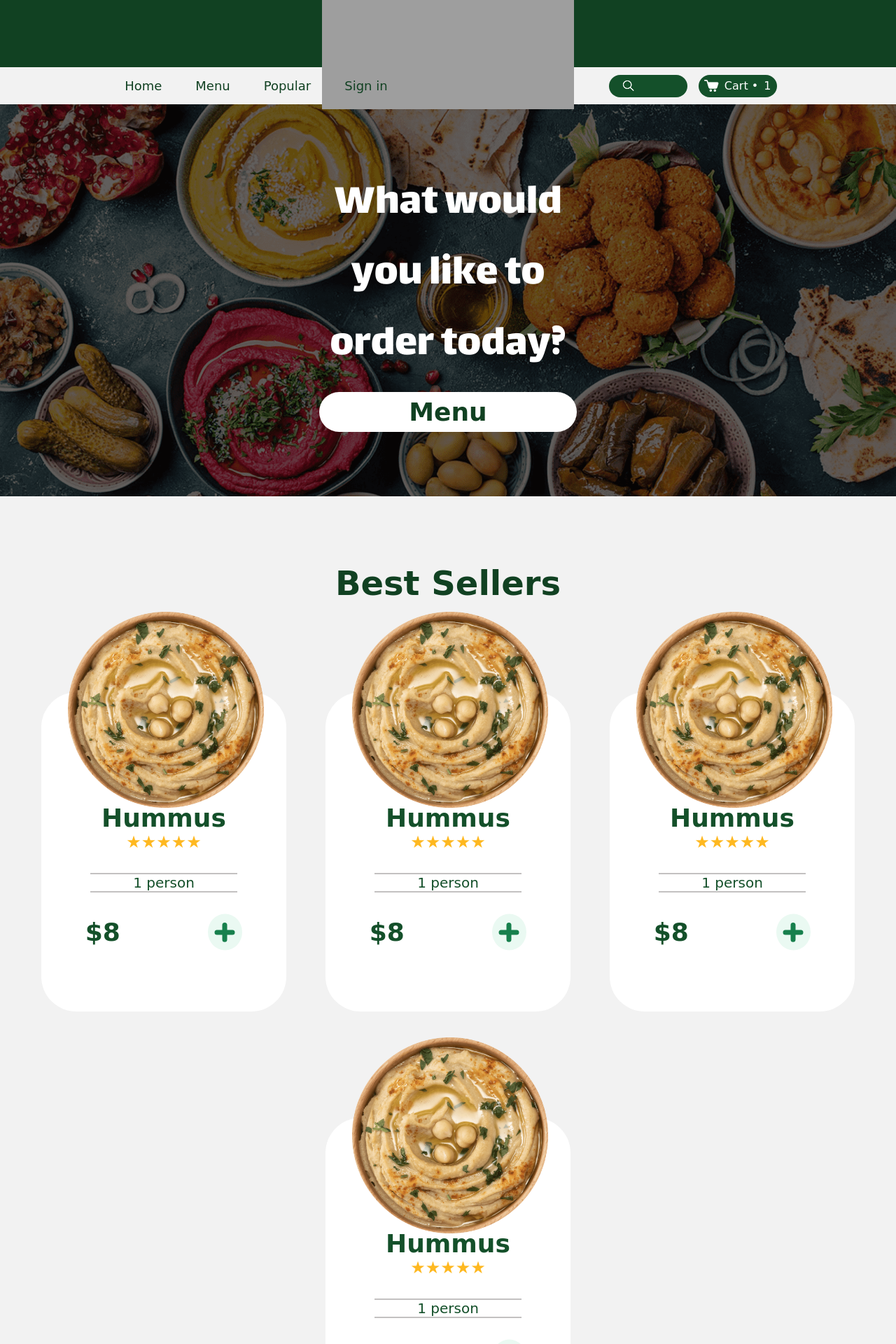
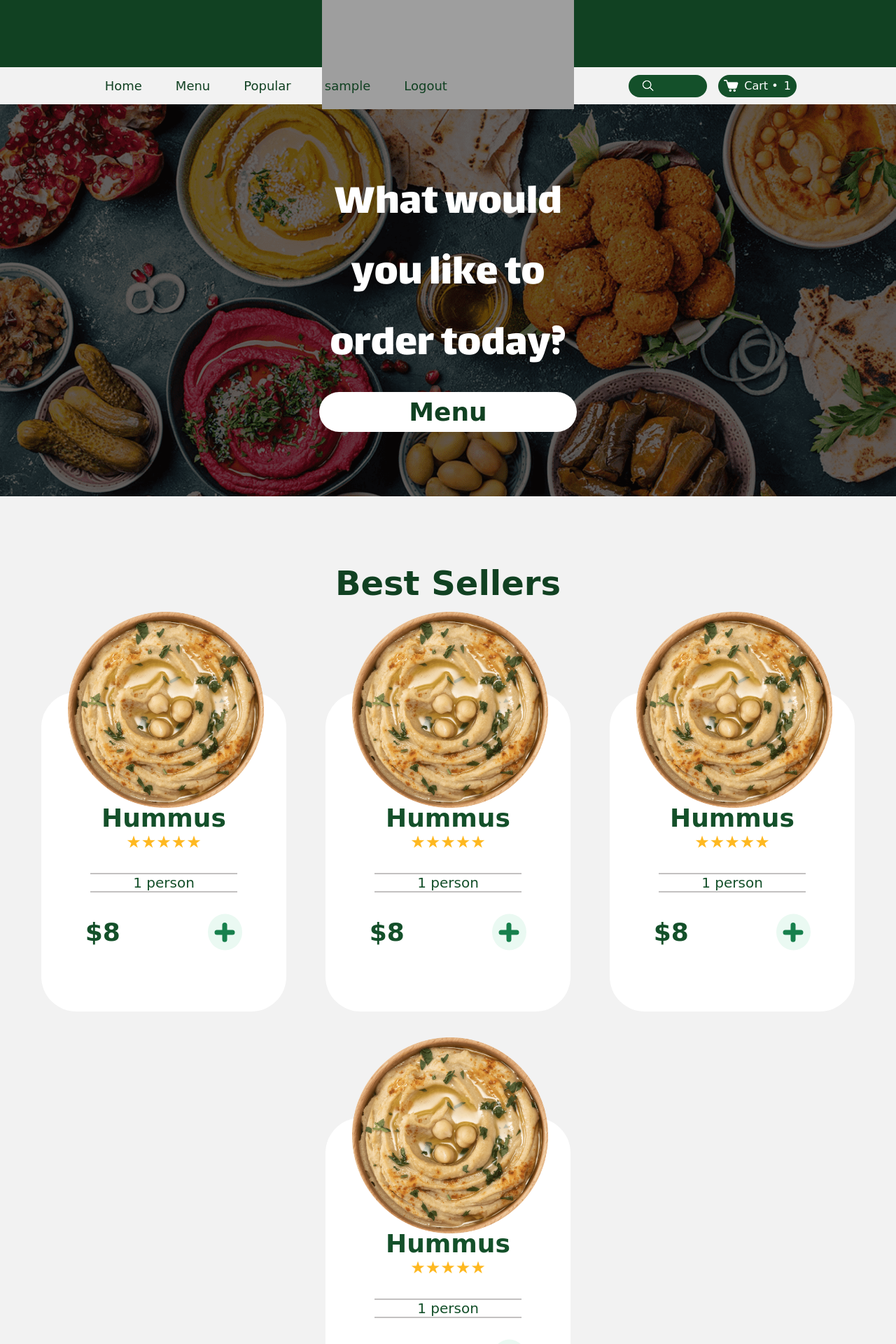
Before and after one commit to benjaminpaniagua/projectInteractivas2, a PHP site: page /index.php in a window 1280 px wide. Shown: the top 1920 px of the page at 70% size. Run offline with PHP 8.4, Linux system fonts and the light colour scheme; the visitor is signed in with stand-in values (Sample User, id 1); some web fonts are replaced; grey boxes are pictures that could not be loaded.

Commit message:
logout seccion

```diff
--- a/parts/nav.php
+++ b/parts/nav.php
@@ -9,11 +9,20 @@
         <nav class="top-nav">
             <input type="checkbox" id="menu" class="nav-input">
             <div class="phone-nav">
-                <ul class="nav-list gap">
-                    <li><a class="nav-list-link margin-menu" href="index.php">Home</a></li>
-                    <li><a class="nav-list-link margin-menu" href="menu.php">Menu</a></li>
-                    <li><a class="nav-list-link margin-menu" href="#">Popular</a></li>
-                    <li><a class="nav-list-link margin-menu" href="#">Sign in</a></li>
+            <ul class="nav-list gap">
+                    <li><a class="nav-list-link" href="./index.php">Home</a></li>
+                    <li><a class="nav-list-link" href="#">Menu</a></li>
+                    <li><a class="nav-list-link" href="#">Popular</a></li>
+                    <?php
+                    session_start();
+            if(isset($_SESSION['isLoggedIn'])){
+             echo '<li><a class="nav-list-link" href="./profile.php">'.$_SESSION['user'].'</a></li>';
+                echo '<li><a class="nav-list-link" href="./logout.php">Logout</a></li>';
+            }else{
+            echo '<li><a class="nav-list-link" href="./signIn.php">Sign in</a></li>';
+            }
+            ?>
+
                 </ul>
                 <div id="phoneSearch" class="btn-nav btn-search">
                     <input class="submit-btn" type="submit" value="">
```
